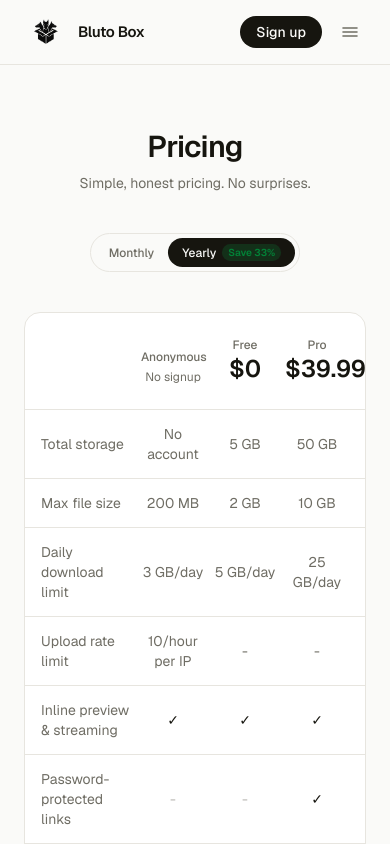
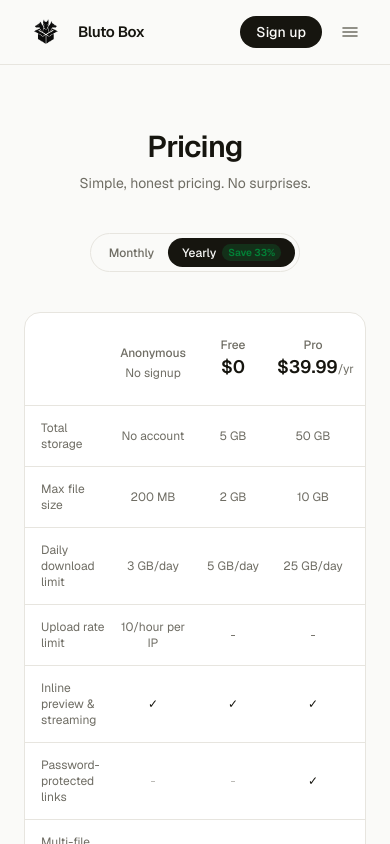
Before and after one commit to azrxc/blutobox, a Next.js app: page /pricing in a window 390 px wide. Shown: the top 844 px of the page. Built offline with nearby package versions, Linux system fonts and the light colour scheme; no server answers.

Commit message:
Mobile responsiveness pass: fix pricing table cramping, add overflow-x safety net

```diff
--- a/src/app/globals.css
+++ b/src/app/globals.css
@@ -43,4 +43,5 @@ body {
   color: var(--foreground);
   font-family: var(--font-sans), system-ui, sans-serif;
   -webkit-font-smoothing: antialiased;
+  overflow-x: hidden;
 }
--- a/src/app/pricing/page.tsx
+++ b/src/app/pricing/page.tsx
@@ -26,7 +26,7 @@ const rows: Row[] = [
   { label: "Inactive files auto-deleted", anon: "After 7 days unused", free: "After 30 days unused", pro: "Never" },
 ];
 
-const gridCols = "grid-cols-[1fr_4rem_4rem_4rem] sm:grid-cols-[1fr_6rem_6rem_6rem]";
+const gridCols = "grid-cols-[1fr_4.5rem_4.5rem_4.5rem] sm:grid-cols-[1fr_6rem_6rem_6rem]";
 
 function Cell({ value }: { value: string | boolean }) {
   if (typeof value === "boolean") {
@@ -109,18 +109,18 @@ export default function PricingPage() {
           </div>
           <div className="text-center">
             <p className="text-xs font-medium text-muted">Free</p>
-            <p className="text-2xl font-semibold">$0</p>
+            <p className="text-lg font-semibold sm:text-2xl">$0</p>
           </div>
           <div className="text-center">
             <p className="text-xs font-medium text-muted">Pro</p>
-            <p className="text-2xl font-semibold">
+            <p className="text-lg font-semibold sm:text-2xl">
               {billingInterval === "yearly" ? (
                 <>
-                  $39.99<span className="text-sm font-normal text-muted">/yr</span>
+                  $39.99<span className="text-xs font-normal text-muted sm:text-sm">/yr</span>
                 </>
               ) : (
                 <>
-                  $4.99<span className="text-sm font-normal text-muted">/mo</span>
+                  $4.99<span className="text-xs font-normal text-muted sm:text-sm">/mo</span>
                 </>
               )}
             </p>
@@ -131,7 +131,7 @@ export default function PricingPage() {
           {rows.map((row) => (
             <div
               key={row.label}
-              className={`grid ${gridCols} items-center gap-x-2 px-4 py-3.5 text-sm sm:px-6`}
+              className={`grid ${gridCols} items-center gap-x-2 px-4 py-3.5 text-xs sm:px-6 sm:text-sm`}
             >
               <span className="text-muted">{row.label}</span>
               <span className="text-center">
```
Also changed, not shown: 1 other file (tests, documents, lock files or other folders).
